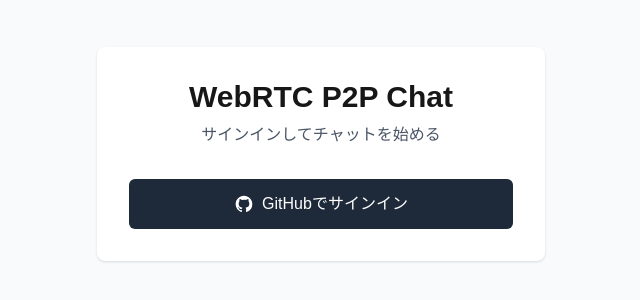
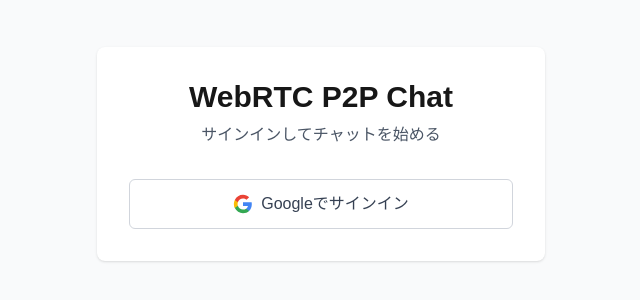
Before and after one commit to hisa11/nextjs-webrtc-p2p, a Next.js app: page /auth/signin in a window 1280 px wide. Shown: the part 246-546 px from the top of the page, without its empty margins (319-959 px from the left). Built offline with nearby package versions, Linux system fonts and the light colour scheme.

Commit message:
Add Google OAuth login

```diff
--- a/app/auth/signin/page.tsx
+++ b/app/auth/signin/page.tsx
@@ -13,7 +13,8 @@
           </p>
         </div>
         <div className="space-y-4">
-          <button
+          {/* GitHubログイン - 一時的に非表示 */}
+          {/* <button
             onClick={() => signIn('github', { callbackUrl: '/chat' })}
             className="w-full flex items-center justify-center px-4 py-3 border border-transparent text-base font-medium rounded-md text-white bg-gray-800 hover:bg-gray-700"
           >
@@ -21,6 +22,19 @@
               <path fillRule="evenodd" d="M12 2C6.477 2 2 6.484 2 12.017c0 4.425 2.865 8.18 6.839 9.504.5.092.682-.217.682-.483 0-.237-.008-.868-.013-1.703-2.782.605-3.369-1.343-3.369-1.343-.454-1.158-1.11-1.466-1.11-1.466-.908-.62.069-.608.069-.608 1.003.07 1.531 1.032 1.531 1.032.892 1.53 2.341 1.088 2.91.832.092-.647.35-1.088.636-1.338-2.22-.253-4.555-1.113-4.555-4.951 0-1.093.39-1.988 1.029-2.688-.103-.253-.446-1.272.098-2.65 0 0 .84-.27 2.75 1.026A9.564 9.564 0 0112 6.844c.85.004 1.705.115 2.504.337 1.909-1.296 2.747-1.027 2.747-1.027.546 1.379.202 2.398.1 2.651.64.7 1.028 1.595 1.028 2.688 0 3.848-2.339 4.695-4.566 4.943.359.309.678.92.678 1.855 0 1.338-.012 2.419-.012 2.747 0 .268.18.58.688.482A10.019 10.019 0 0022 12.017C22 6.484 17.522 2 12 2z" clipRule="evenodd" />
             </svg>
             GitHubでサインイン
+          </button> */}
+
+          <button
+            onClick={() => signIn('google', { callbackUrl: '/chat' })}
+            className="w-full flex items-center justify-center px-4 py-3 border border-gray-300 text-base font-medium rounded-md text-gray-700 bg-white hover:bg-gray-50"
+          >
+            <svg className="w-5 h-5 mr-2" viewBox="0 0 24 24">
+              <path fill="#4285F4" d="M22.56 12.25c0-.78-.07-1.53-.2-2.25H12v4.26h5.92c-.26 1.37-1.04 2.53-2.21 3.31v2.77h3.57c2.08-1.92 3.28-4.74 3.28-8.09z"/>
+              <path fill="#34A853" d="M12 23c2.97 0 5.46-.98 7.28-2.66l-3.57-2.77c-.98.66-2.23 1.06-3.71 1.06-2.86 0-5.29-1.93-6.16-4.53H2.18v2.84C3.99 20.53 7.7 23 12 23z"/>
+              <path fill="#FBBC05" d="M5.84 14.09c-.22-.66-.35-1.36-.35-2.09s.13-1.43.35-2.09V7.07H2.18C1.43 8.55 1 10.22 1 12s.43 3.45 1.18 4.93l2.85-2.22.81-.62z"/>
+              <path fill="#EA4335" d="M12 5.38c1.62 0 3.06.56 4.21 1.64l3.15-3.15C17.45 2.09 14.97 1 12 1 7.7 1 3.99 3.47 2.18 7.07l3.66 2.84c.87-2.6 3.3-4.53 6.16-4.53z"/>
+            </svg>
+            Googleでサインイン
           </button>
         </div>
       </div>
```
